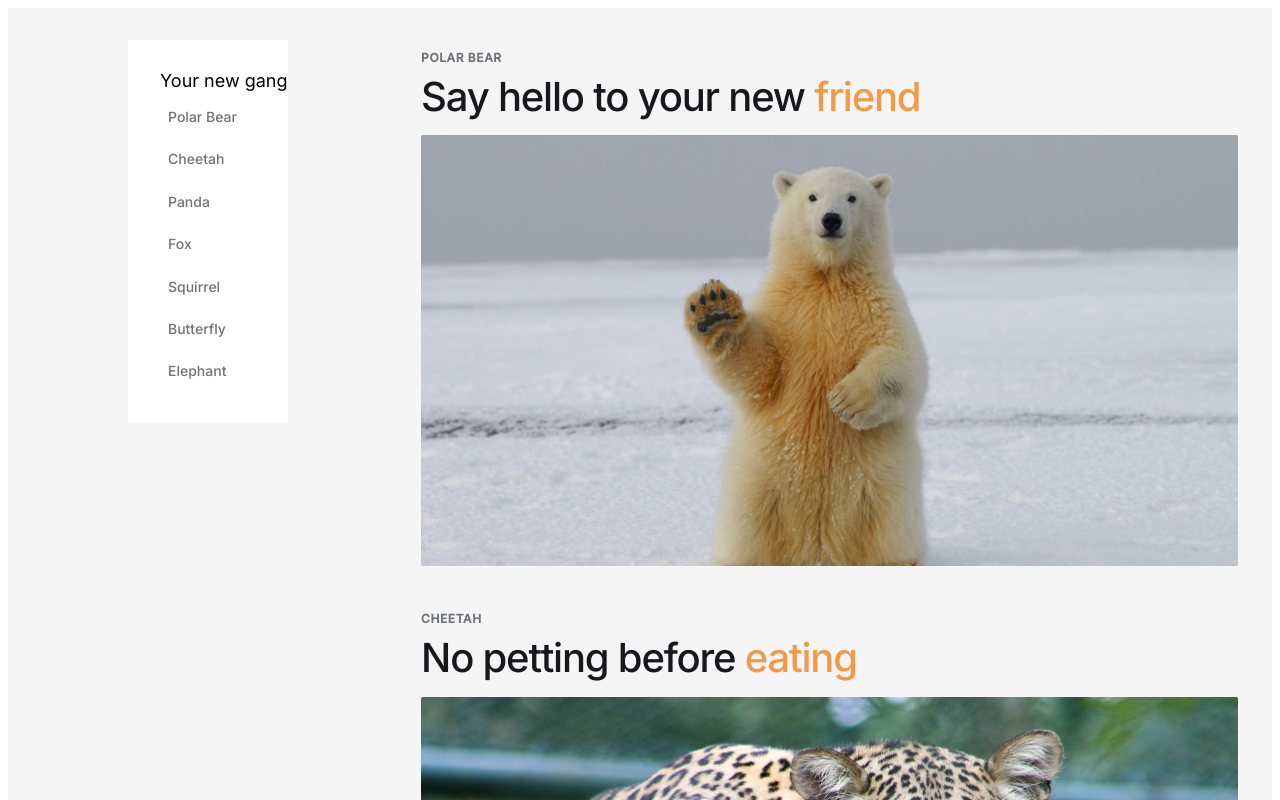
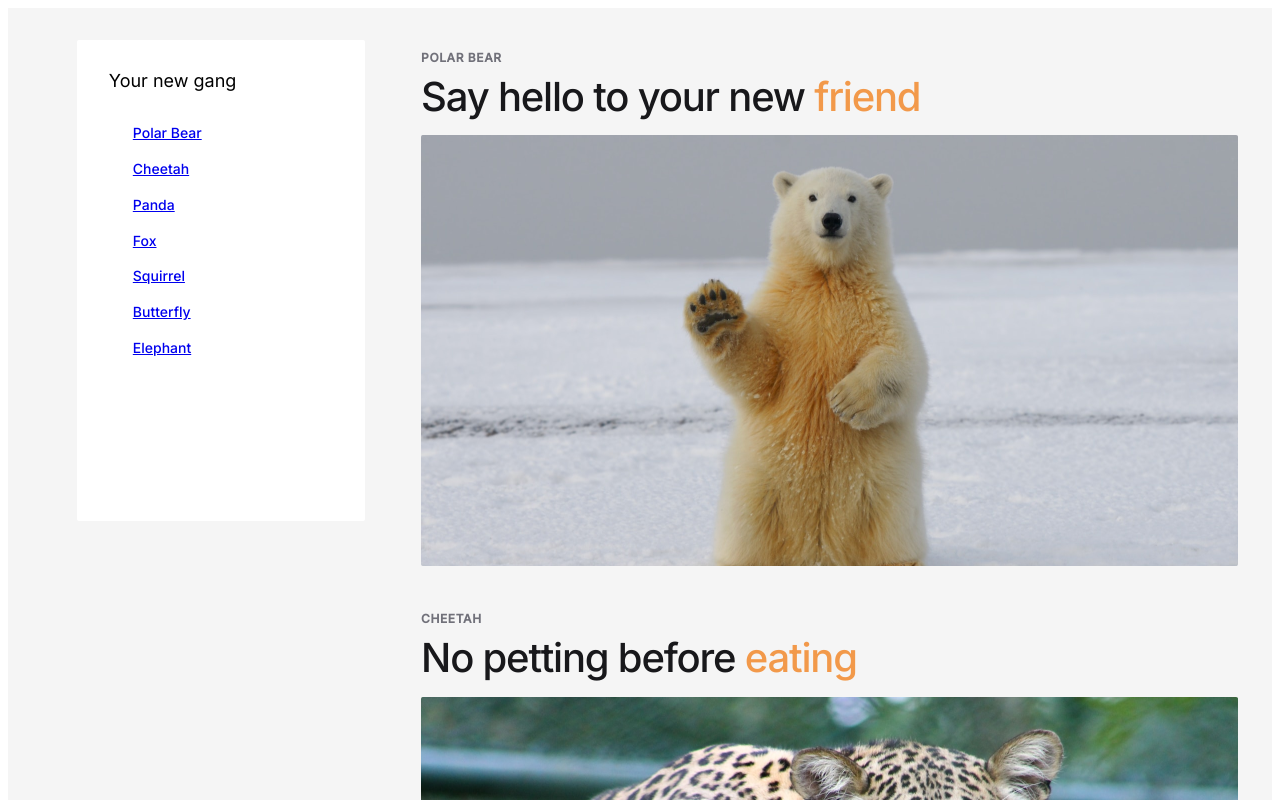
Before and after one commit to bttobi/js-trainee-recruitment, a Next.js app: page / in a window 1280 px wide. Shown: the top 800 px of the page. Built offline with nearby package versions, Linux system fonts and the light colour scheme.

Commit message:
Almost finished

```diff
--- a/public/articles.json
+++ b/public/articles.json
@@ -1,44 +1,58 @@
 [
   {
+    "id": 1,
     "species": "Polar Bear",
     "title": "Say hello to your new",
     "highlight": " friend",
-    "image": "../../img/polar_bear.png"
+    "image": "../../img/polar_bear.png",
+    "alt": "Polar Bear Picture"
   },
   {
+    "id": 2,
     "species": "Cheetah",
     "title": "No petting before",
     "highlight": " eating",
-    "image": "../../img/cheetah.png"
+    "image": "../../img/cheetah.png",
+    "alt": "Cheetah Picture"
   },
   {
+    "id": 3,
     "species": "Panda",
     "title": "No petting before",
     "highlight": " eating",
-    "image": "../../img/panda.png"
+    "image": "../../img/panda.png",
+    "alt": "Panda Picture"
   },
   {
+    "id": 4,
     "species": "Fox",
     "title": "No petting before",
     "highlight": " eating",
-    "image": "../../img/fox.png"
+    "image": "../../img/fox.png",
+    "alt": "Fox Picture"
   },
   {
+    "id": 5,
     "species": "Squirrel",
     "title": "No petting before",
     "highlight": " eating",
-    "image": "../../img/squirrel.png"
+    "image": "../../img/squirrel.png",
+    "alt": "Squirrel Picture"
   },
   {
+    "id": 6,
     "species": "Butterfly",
     "title": "No petting before",
     "highlight": " eating",
-    "image": "../../img/butterfly.png"
+    "image": "../../img/butterfly.png",
+    "alt": "Butterfly Picture"
   },
   {
+    "id": 7,
     "species": "Elephant",
     "title": "No petting before",
     "highlight": " eating",
-    "image": "../../img/Elephant.png"
+    "image": "../../img/Elephant.png",
+    "alt": "Elephant Picture"
   }
 ]
--- a/src/components/Article.tsx
+++ b/src/components/Article.tsx
@@ -6,14 +6,16 @@ type ArticleProps = {
   title: string;
   highlight: string;
   image: string;
+  alt: string;
+  id: number;
 };
 
-const Article : React.FunctionComponent<ArticleProps> = ({species, title, highlight, image}) => {
+const Article : React.FunctionComponent<ArticleProps> = ({species, title, highlight, image, alt, id}) => {
   return (
     <div className={styles.article}>
       <span className={styles.species}>{species}</span>
       <div className={styles.title}>{title}<span className={styles.highlight}>{highlight}</span></div>
-      <img className={styles.image} width="817px" height="431px" src={image} />
+      <img className={styles.image} width="817px" height="431px" src={image} alt={alt}/>
     </div>
   )
 }
--- a/src/components/Menu.tsx
+++ b/src/components/Menu.tsx
@@ -1,18 +1,23 @@
-import React from 'react'
+import React from 'react';
 import styles from "../styles/index.module.css";
 
 type MenuProps = {
-  species: string[];
+  species: any;
 }
 
 const Menu : React.FunctionComponent<MenuProps> = ({species}) => {
-  console.log(species)
+  const setActive = (e:Event) => {
+    console.log(e.target)
+  };
+
   return (
     <div className={styles.menu}>
       <span className={styles.menu_title}>Your new gang</span>
       <ul className={styles.menu_list}>
         {
-          species.map((specie:string)=><li className={styles.menu_item}>{specie}</li>)
+          species.map((specie:string)=>
+          <li key={specie} className={styles.menu_item}><a href="#" onClick={setActive}>{specie}</a></li>
+          )
         }
       </ul>
     </div>
--- a/src/pages/index.tsx
+++ b/src/pages/index.tsx
@@ -9,16 +9,18 @@ export default function Home() {
     title: string;
     highlight: string;
     image: string;
+    alt: string;
+    id: number;
   };
 
   const articles : Article[] = data;
 
   return (
     <div className={styles.wrapper}>
-      <Menu species={articles.map((article:Article) => article.species)} />
+      <Menu species={articles.map((article:Article) =>  article.species)} />
       <div className={styles.wrapper_article}>
       {
-        articles.map((article:Article) => <Article species={article.species.toUpperCase()} title={article.title} highlight={article.highlight} image={article.image} />)
+        articles.map((article:Article) => <Article key={article.id} species={article.species.toUpperCase()} title={article.title} highlight={article.highlight} image={article.image} alt={article.alt} id={article.id}/>)
       }
       </div>
     </div>
--- a/src/styles/index.module.css
+++ b/src/styles/index.module.css
@@ -65,11 +65,12 @@
 
 .menu{
     position: fixed;
-    width: auto;
-    height: auto;
+    width: 22.5%;
+    height: min-content;
     display: flex;
     flex-direction: column;
-    left: 10%;
+    padding-bottom: 10%;
+    left: 6%;
     top: 5%;
     /* gray / 00 (white) */
     background: #FFFFFF;
@@ -79,10 +80,16 @@
 .menu_title{
     padding-top: 2rem;
     padding-left: 2rem;
+    padding-bottom: 1rem;
 }
 
 .menu_list{
+    display: flex;
+    flex-direction: column;
+    align-items: flex-start;
+    justify-content: center;
     list-style-type: none;
+    left: 1%;
 }
 
 .menu_item{
@@ -95,5 +102,6 @@
     display: flex;
     flex-direction: column;
     align-items: flex-start;
-    margin-bottom: 20%;
+    margin-left: 1rem;
+    margin-bottom: 7%;
 }
```
